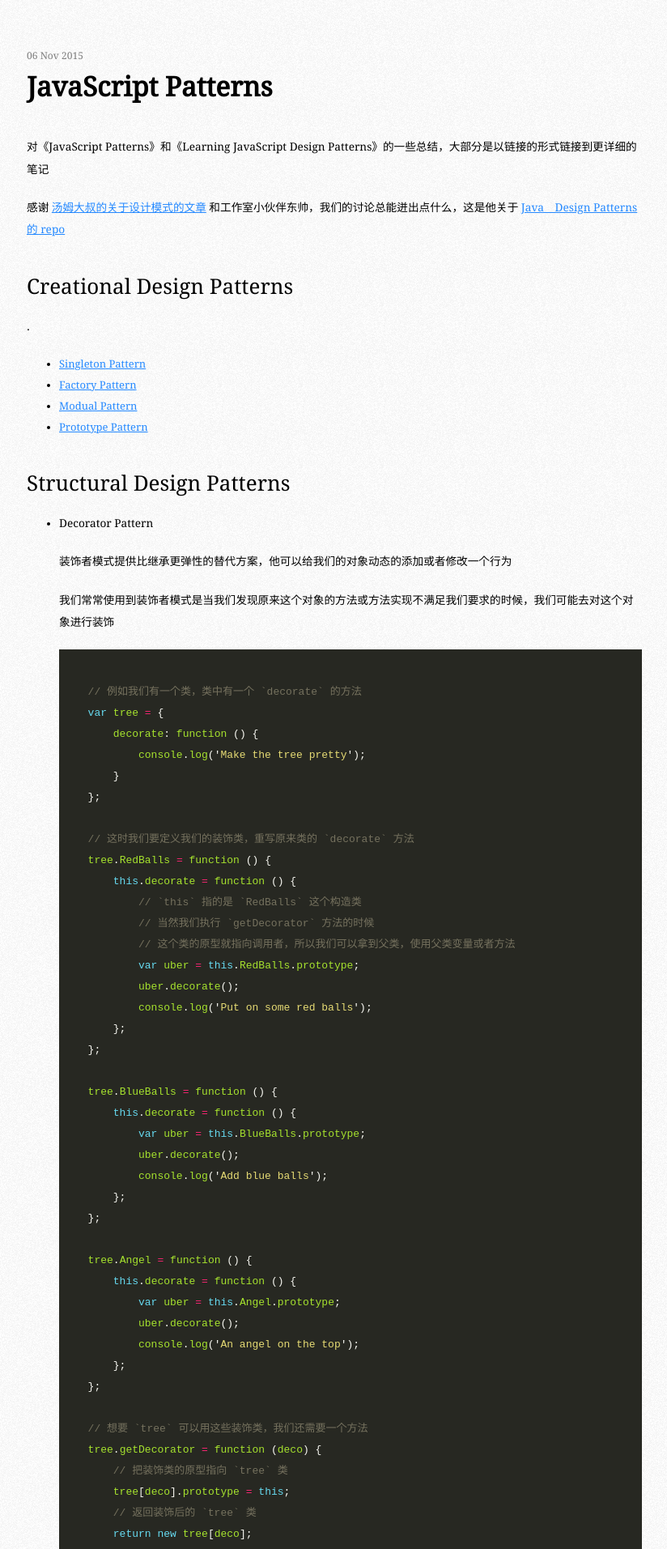
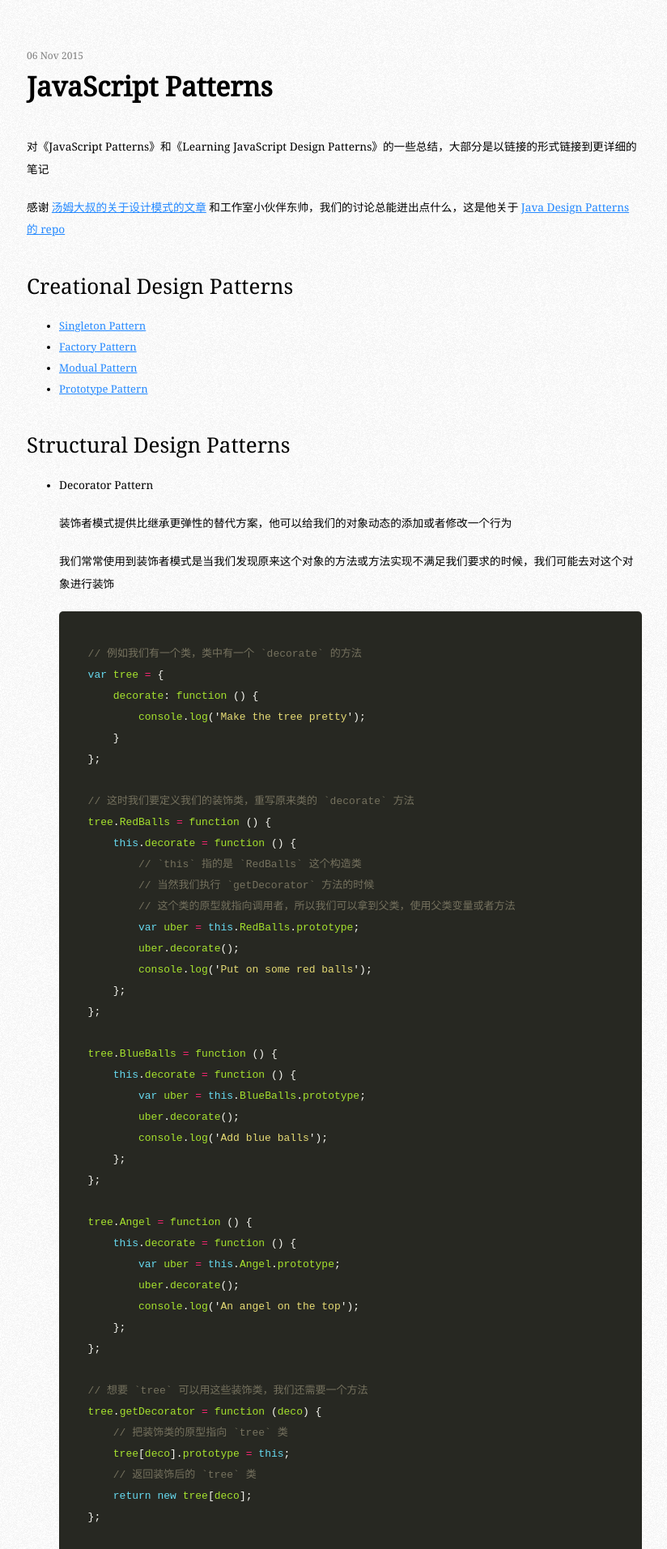
Before and after one commit to jasonliao/jasonliao.github.io, a Jekyll site: the page built from _posts/2015-11-06-javascript-patterns.md, in a window 1280 px wide. Shown: the part 360-2273 px from the top of the page at 81% size, without its empty margins (227-1051 px from the left). Built offline with Jekyll 4.4.1, drawn with Linux system fonts in a browser that asks for light colours; some web fonts are replaced; Markdown is read by kramdown in place of the engine named in the settings; comment, search, counter and statistics services are not loaded.

Commit message:
update css

```diff
--- a/_posts/2015-11-06-javascript-patterns.md
+++ b/_posts/2015-11-06-javascript-patterns.md
@@ -8,10 +8,10 @@
 
 对《JavaScript Patterns》和《Learning JavaScript Design Patterns》的一些总结，大部分是以链接的形式链接到更详细的笔记
 
-感谢 [汤姆大叔的关于设计模式的文章](http://www.cnblogs.com/TomXu/archive/2011/12/15/2288411.html) 和工作室小伙伴东帅，我们的讨论总能迸出点什么，这是他关于 [Java　Design Patterns 的 repo](https://github.com/XiaodongDu/design-pattern-examples)
+感谢 [汤姆大叔的关于设计模式的文章](http://www.cnblogs.com/TomXu/archive/2011/12/15/2288411.html) 和工作室小伙伴东帅，我们的讨论总能迸出点什么，这是他关于 [Java Design Patterns 的 repo](https://github.com/XiaodongDu/design-pattern-examples)
 
 # Creational Design Patterns
-.
+
 - [Singleton Pattern](https://github.com/L-movingon/prepare-for-interview/blob/master/JavaScript/singleton-pattern.md)
 - [Factory Pattern](https://github.com/L-movingon/prepare-for-interview/blob/master/JavaScript/factory-pattern.md)
 - [Modual Pattern](https://github.com/L-movingon/prepare-for-interview/blob/master/Books/JavaScript-Patterns/javascript-patterns-part-3.md#module-pattern)
--- a/assets/stylesheets/hightlight.css
+++ b/assets/stylesheets/hightlight.css
@@ -1,7 +1,7 @@
 .highlight { overflow:auto; background-color: #272822; font-family: Courier, monospace; color: #f8f8f2; }
 .highlight::-webkit-scrollbar { width: 5px; height: 5px; }
 .highlight::-webkit-scrollbar-track { background: #333; }
-.highlight pre { padding:20px; white-space:pre; word-wrap:normal; _word-wrap:break-word; }
+.highlight pre { padding:20px; white-space:pre; word-wrap:normal; _word-wrap:break-word; margin: 0;}
 .highlight .hll { background-color: #49483e; }
 .highlight .c { color: #75715e; } /* Comment */
 .highlight .err { color: #960050; background-color: #1e0010; } /* Error */
--- a/assets/stylesheets/posts.css
+++ b/assets/stylesheets/posts.css
@@ -50,6 +50,7 @@
 }
 
 .mod-postmain .highlight {
+  border-radius: 5px;
   margin-top: 20px;
   font-weight: normal;
 }
```
Also changed, not shown: assets/stylesheets/style.min.css.
